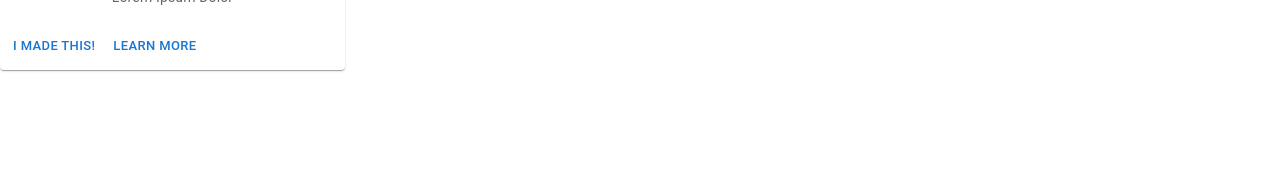
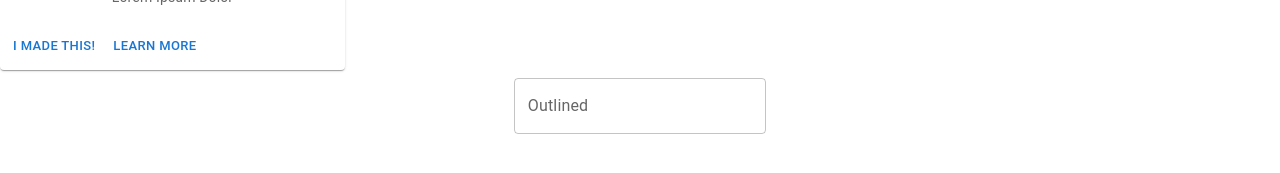
Before and after one commit to Ring-A-Bell/TreeHacks2024_FE, a React (Create React App) app: page / in a window 1280 px wide. Shown: the part 273-446 px from the top of the page. Built offline with nearby package versions, Linux system fonts and the light colour scheme.

Commit message:
add text input

```diff
--- a/src/App.tsx
+++ b/src/App.tsx
@@ -1,4 +1,5 @@
 import './App.css';
+import AddItem from './components/AddItem';
 import NavBar from './components/NavBar';
 import RecipeCard from './components/RecipeCard';
 
@@ -7,6 +8,7 @@ function App() {
     <div className="App">
       <NavBar />
       <RecipeCard />
+      <AddItem />
     </div>
   );
 }
--- a/src/components/AddItem.tsx
+++ b/src/components/AddItem.tsx
@@ -1,7 +1,19 @@
+import { useState } from 'react';
 import Box from '@mui/material/Box';
 import TextField from '@mui/material/TextField';
 
 export default function AddItem() {
+    const [inputValue, setInputValue] = useState('');
+
+    const handleChange = (event: React.ChangeEvent<HTMLInputElement>) => {
+        setInputValue(event.target.value);
+    };
+
+    const handleSubmit = (event: React.FormEvent<HTMLFormElement>) => {
+        event.preventDefault();
+        console.log(inputValue);
+    };
+
     return (
         <Box
             component="form"
@@ -10,10 +22,15 @@ export default function AddItem() {
             }}
             noValidate
             autoComplete="off"
+            onSubmit={handleSubmit}
         >
-      <TextField id="outlined-basic" label="Outlined" variant="outlined" />
-      <TextField id="filled-basic" label="Filled" variant="filled" />
-      <TextField id="standard-basic" label="Standard" variant="standard" />
+            <TextField
+                id="outlined-basic"
+                label="Outlined"
+                variant="outlined"
+                value={inputValue}
+                onChange={handleChange}
+            />
         </Box>
     );
 }
```
Lines whose indentation alone changed are shown as unchanged.
